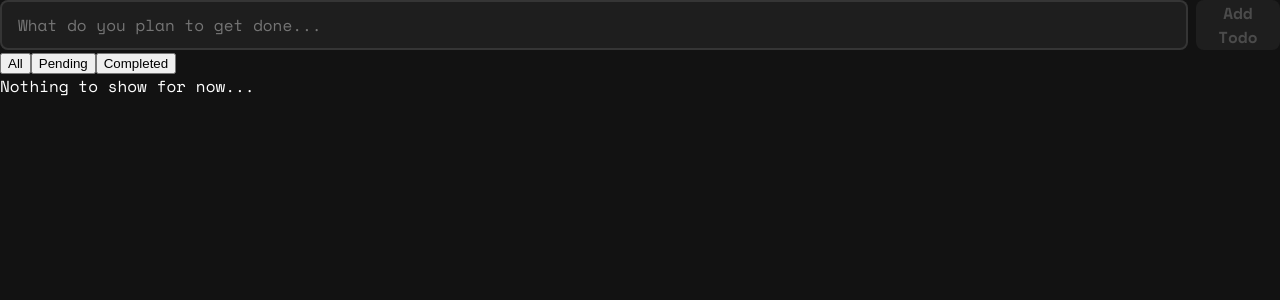
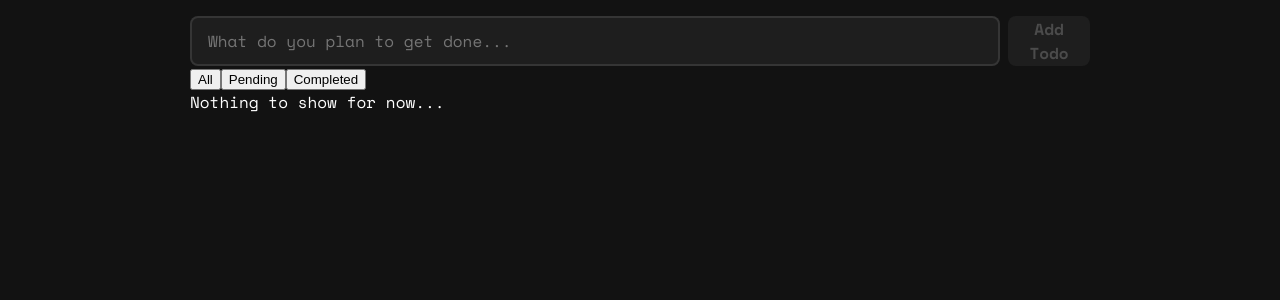
Before and after one commit to Cruzer-Blade/todomatic-lite, a React (Vite) app: page / in a window 1280 px wide. Shown: the top 300 px of the page. Built offline with nearby package versions, Linux system fonts and the light colour scheme.

Commit message:
feat: Add styles for app root

```diff
--- a/src/App.css
+++ b/src/App.css
@@ -14,6 +14,15 @@ body {
   color: var(--color-fg);
   font-family: 'Space Mono', 'Segoe UI', 'Ubuntu', 'Source Sans Pro', 'monospace';
   box-sizing: border-box;
+}
+
+#app-root {
+  --vertical-padding: 1em;
+
+  max-width: 900px;
+  margin: auto;
+  padding-top: var(--vertical-padding);
+  padding-bottom: var(--vertical-padding);
 }
 
 /* #region input */
--- a/src/App.tsx
+++ b/src/App.tsx
@@ -55,7 +55,7 @@ function App() {
   }
 
   return (
-    <div className="app-root">
+    <div id="app-root">
       <AddTodoBox onAddTodo={(task) => addTodo(task)} />
 
       <FilterTabGroup
```
